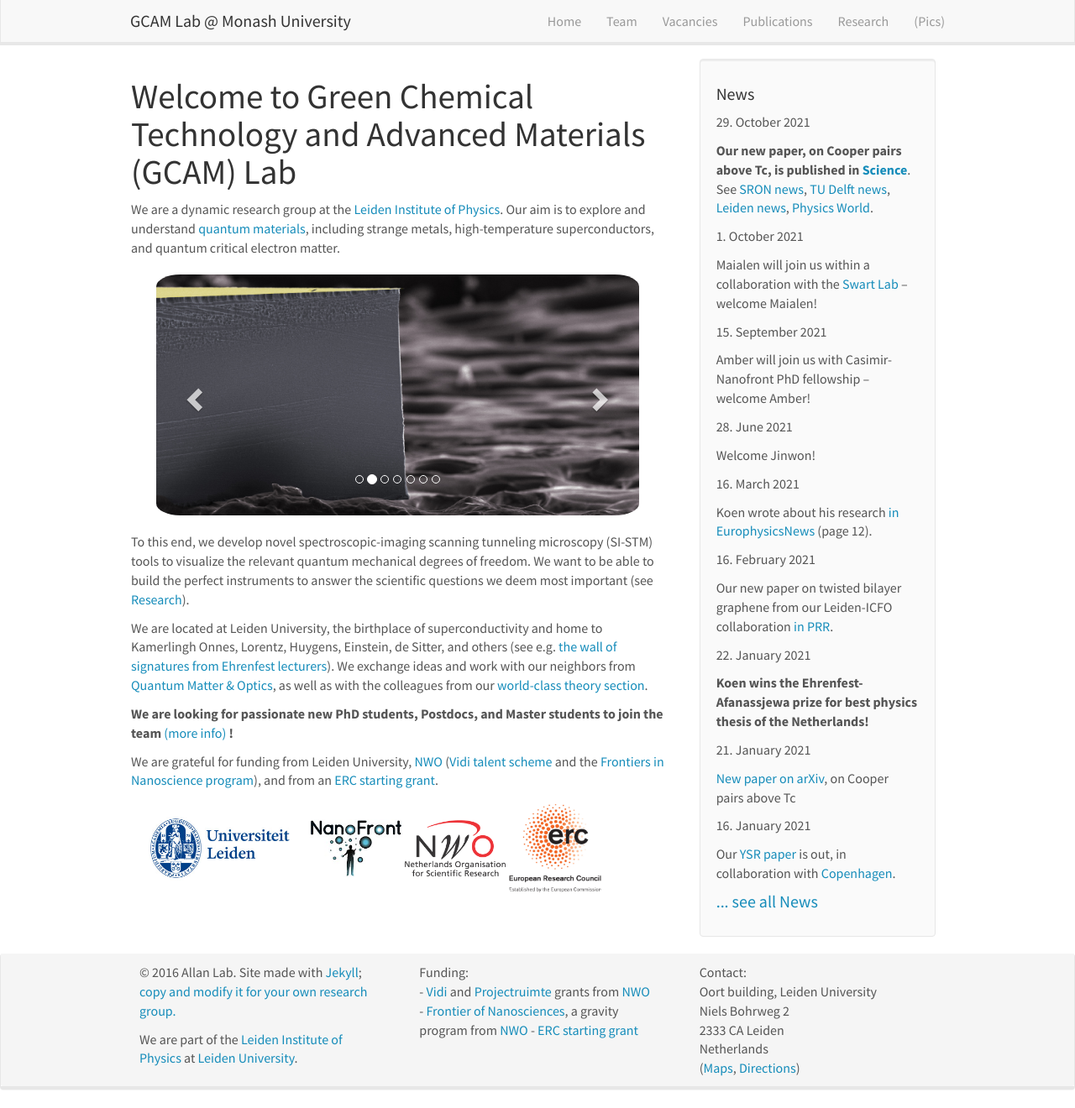
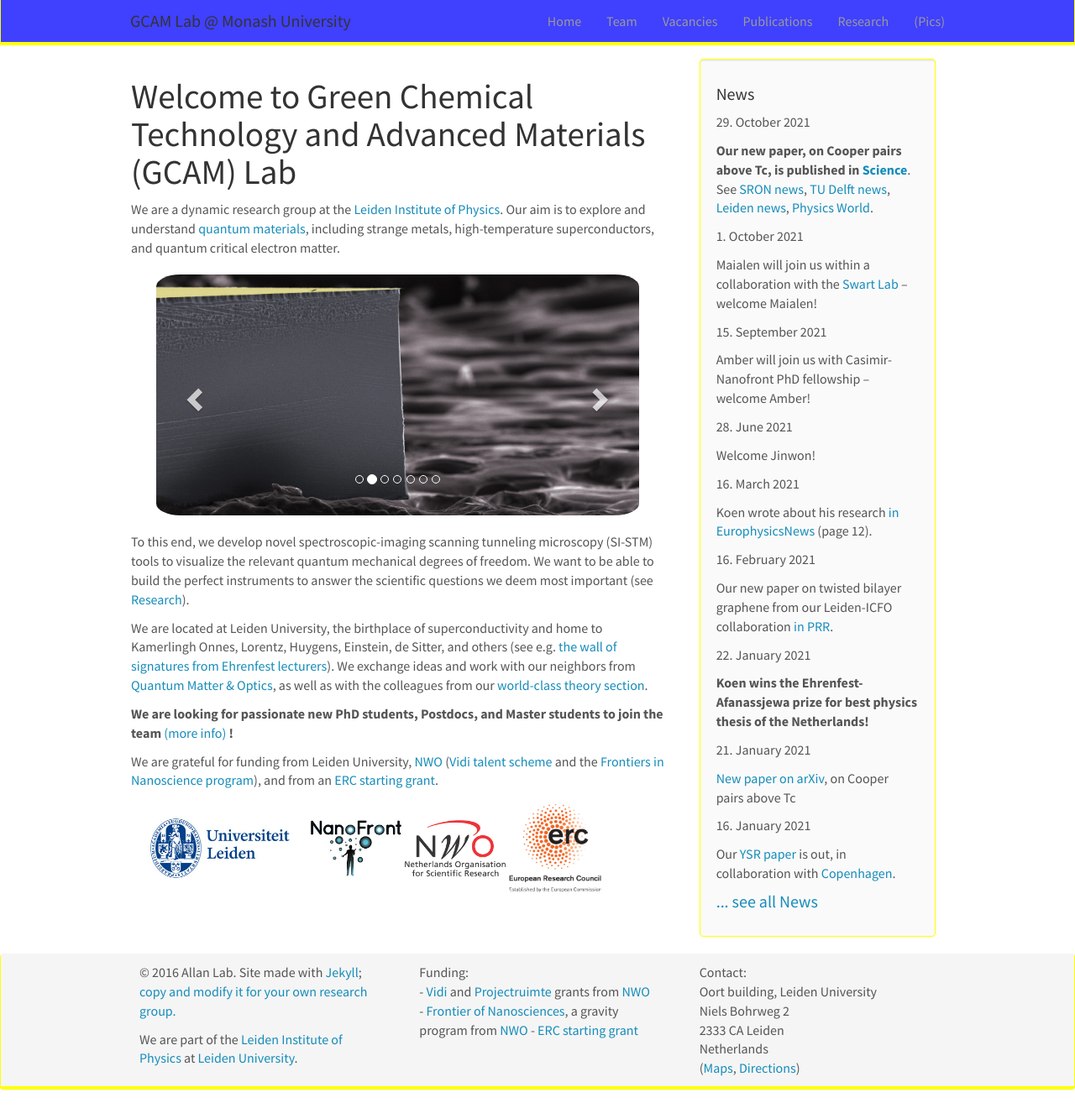
Before and after one commit to GCAMLab/GCAMLab.github.io, a Jekyll site: the page built from _pages/home.md, in a window 1280 px wide and 1320 px high. Shown: the whole window at 84% size. Built offline with Jekyll 4.4.1, drawn with Linux system fonts in a browser that asks for light colours; nearby versions of some CDN libraries.

Commit message:
Update _variables.scss

```diff
--- a/_sass/bootstrap/_variables.scss
+++ b/_sass/bootstrap/_variables.scss
@@ -366,8 +366,8 @@ $navbar-padding-vertical:          (($navbar-height - $line-height-computed) / 2
 $navbar-collapse-max-height:       340px !default;
 
 $navbar-default-color:             $text-color !default;
-$navbar-default-bg:                #f8f8f8 !default;
-$navbar-default-border:            $input-border !default;
+$navbar-default-bg:                #4040FF !default;
+$navbar-default-border:            #FFFF00 !default;
 
 // Navbar links
 $navbar-default-link-color:                $gray-light !default;
```
